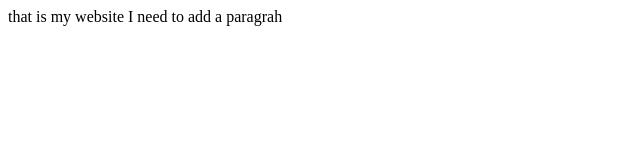
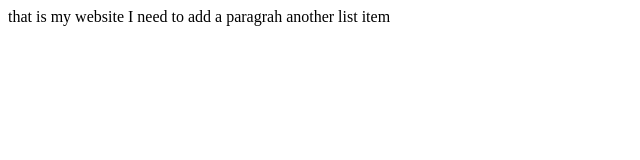
Before and after one commit to yumei-overtake/learn-git, a plain HTML site: page index.html in a window 1280 px wide. Shown: the whole page, without its empty margins (0-640 px from the left). Drawn offline with Linux system fonts and the light colour scheme.

Commit message:
add list item

```diff
--- a/index.html
+++ b/index.html
@@ -7,5 +7,6 @@
     <body>
         that is my website
         I need to add a paragrah
+        another list item
     </body>
 </html>
```
